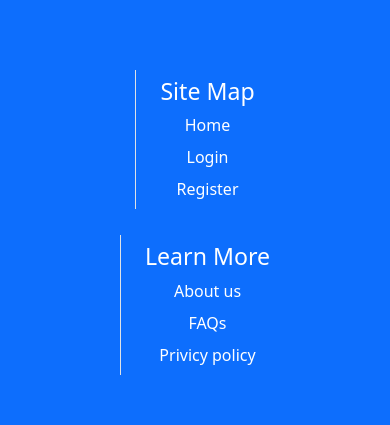
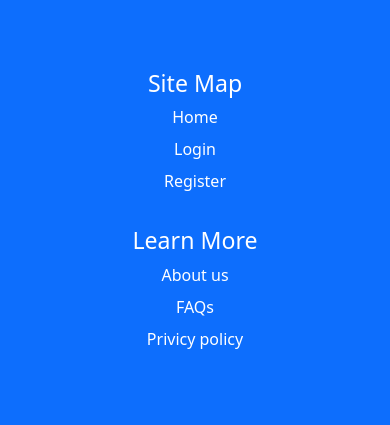
Before and after one commit to ManuelTrappolini/boolBnb-project-work, a React (Vite) app in the folder frontend/: page / in a window 390 px wide. Shown: the part 965-1390 px from the top of the page. Built offline with nearby package versions, Linux system fonts and the light colour scheme; no server answers; the HTML template or start-up script is replaced by a standard one.

Commit message:
fix footer

```diff
--- a/frontend/index.html
+++ b/frontend/index.html
@@ -2,7 +2,7 @@
 <html lang="en">
   <head>
     <meta charset="UTF-8" />
-    <link rel="icon" type="image/svg+xml" href="" />
+    <link rel="icon" type="image/svg+xml" href="/logo.png" />
     <meta name="viewport" content="width=device-width, initial-scale=1.0" />
     <title>Boolbnb</title>
   </head>
--- a/frontend/src/components/AppFooter.jsx
+++ b/frontend/src/components/AppFooter.jsx
@@ -22,7 +22,7 @@ export default function AppFooter() {
                             </ul>
                         </div>
                         <div className="col-12 col-md-4 ">
-                            <ul className="list-unstyled border-start ps-4 pt-2">
+                            <ul className="list-unstyled p-0 ps-md-4 pt-md-2">
                                 <li>
                                     <h3 className='text-white'>
                                         Site Map
@@ -40,7 +40,7 @@ export default function AppFooter() {
                             </ul>
                         </div>
                         <div className="col-12 col-md-4">
-                            <ul className="list-unstyled border-start ps-4 pt-2">
+                            <ul className="list-unstyled p-0 ps-md-4 pt-md-2">
                                 <li>
                                     <h3 className='text-white'>
                                         Learn More
--- a/frontend/src/index.css
+++ b/frontend/src/index.css
@@ -261,6 +261,11 @@ footer {
         font-weight: 300;
         color: white !important;
     }
+
+    ul{
+        border-left: 1px solid white !important;
+    }
+
 }
 
 @media screen and (max-width: 992px) {
@@ -285,11 +290,13 @@ footer {
         .logo {
             max-width: 100% !important;
         }
+
+        ul{
+            border-left: 0px solid !important;
+        }
     }
 
 }
-
-
 
 .login-container {
     background: white;
```
